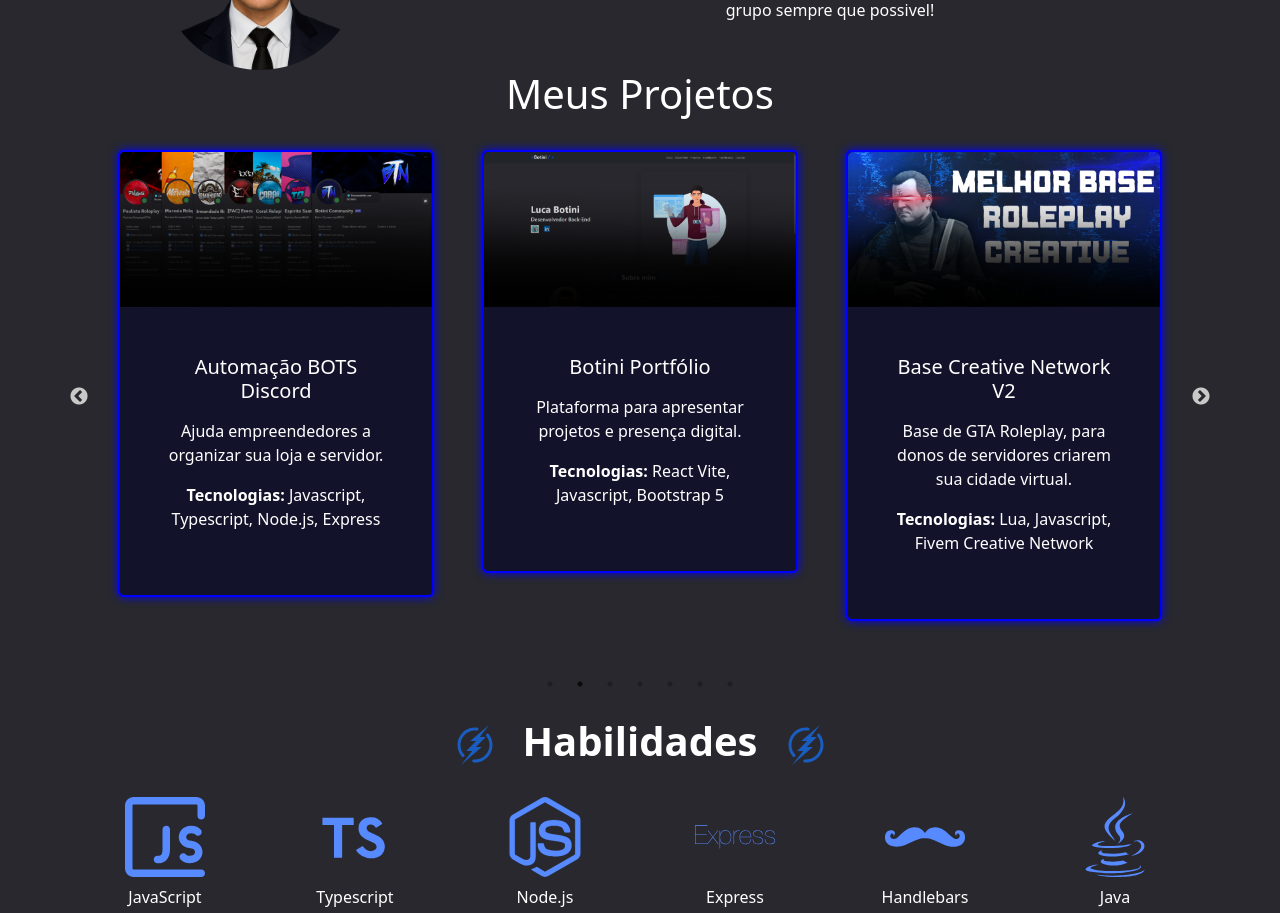
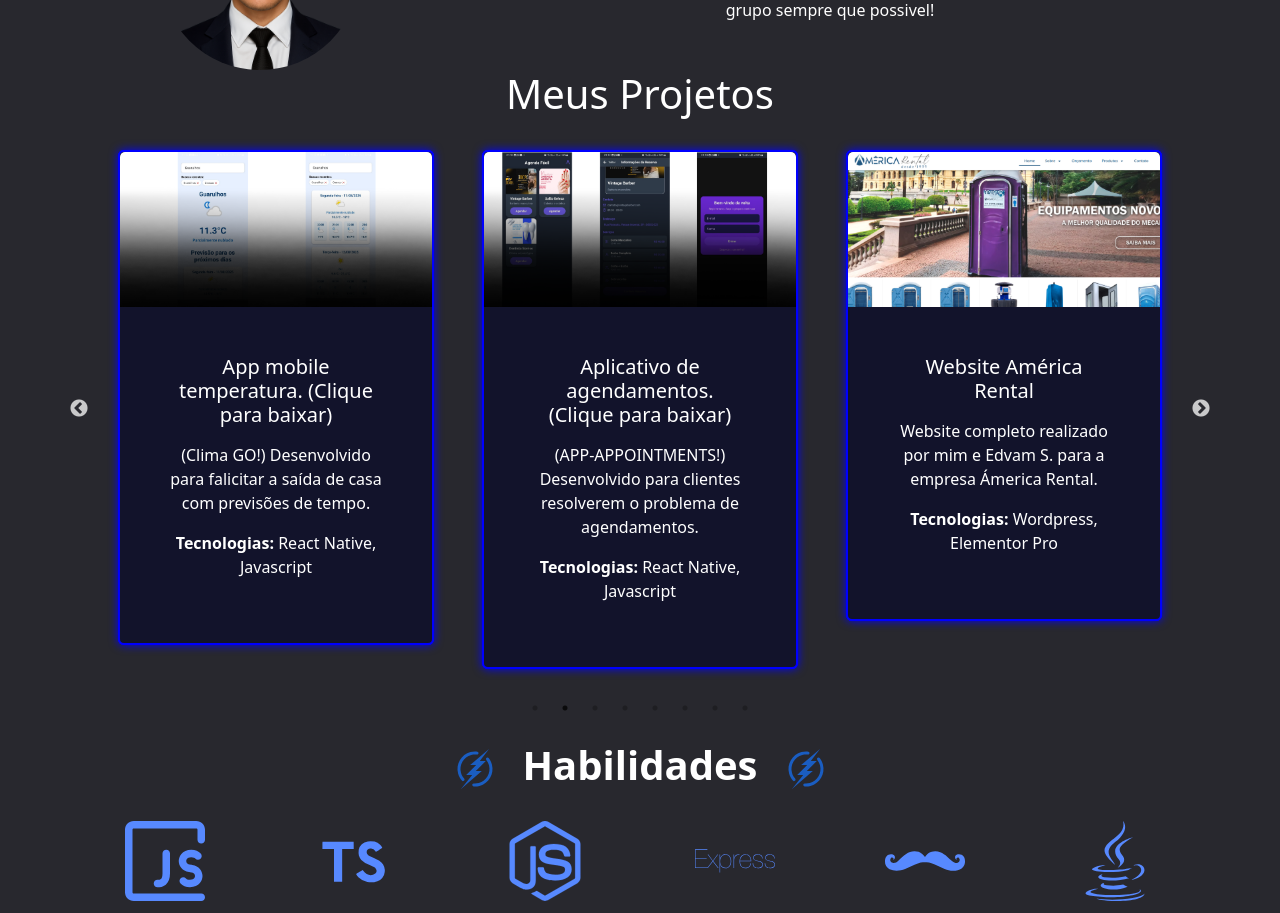
Before and after one commit to LucaBotini/portfolio-btn, a React (Vite) app: page / in a window 1280 px wide. Shown: the part 860-1773 px from the top of the page. Built offline with nearby package versions, Linux system fonts and the light colour scheme.

Commit message:
adicionando app-appointments

```diff
--- a/src/components/Projetos.jsx
+++ b/src/components/Projetos.jsx
@@ -27,6 +27,37 @@ function Projetos() {
 
   const projetos = [
     {
+      img: "btn-site.png",
+      titulo: "Website profissional de vendas.",
+      descricao: "Site completo com vendas e gerenciamento de clientes.",
+      tecnologias: "React Vite, NodeJS, Bootstrap 5, MySQL, Stripe",
+      link: "https://botinicommunity.squareweb.app",
+    },
+    {
+      img: "climago.png",
+      titulo: "App mobile temperatura. (Clique para baixar)",
+      descricao:
+        "(Clima GO!) Desenvolvido para falicitar a saída de casa com previsões de tempo.",
+      tecnologias: "React Native, Javascript",
+      link: "https://drive.google.com/file/d/1BIUQPyOHRgpojho8rhBJPzIbc3bXaeoz/view?usp=sharing",
+    },
+    {
+      img: "appappointments.png",
+      titulo: "Aplicativo de agendamentos. (Clique para baixar)",
+      descricao:
+        "(APP-APPOINTMENTS!) Desenvolvido para clientes resolverem o problema de agendamentos.",
+      tecnologias: "React Native, Javascript",
+      link: "https://drive.google.com/file/d/1qeAQOZ3GBrP28b4QvJKQIWUOQWfgd3TP/view?usp=sharing",
+    },
+    {
+      img: "ar.png",
+      titulo: "Website América Rental",
+      descricao:
+        "Website completo realizado por mim e Edvam S. para a empresa Ámerica Rental.",
+      tecnologias: "Wordpress, Elementor Pro",
+      link: "https://www.americarental.com.br",
+    },
+    {
       img: "login1.png",
       titulo: "Sistema Estética Automotiva",
       descricao: "Gerencia clientes por placa, nome e contato.",
@@ -54,29 +85,6 @@ function Projetos() {
         "Base de GTA Roleplay, para donos de servidores criarem sua cidade virtual.",
       tecnologias: "Lua, Javascript, Fivem Creative Network",
       link: "https://www.youtube.com/watch?v=ZI3xz5nCdig&t=101s",
-    },
-    {
-      img: "ar.png",
-      titulo: "Website América Rental",
-      descricao:
-        "Website completo realizado por mim e Edvam S. para a empresa Ámerica Rental.",
-      tecnologias: "Wordpress, Elementor Pro",
-      link: "https://www.americarental.com.br",
-    },
-    {
-      img: "btn-site.png",
-      titulo: "Website profissional de vendas.",
-      descricao: "Site completo com vendas e gerenciamento de clientes.",
-      tecnologias: "React Vite, NodeJS, Bootstrap 5, MySQL, Stripe",
-      link: "https://botinicommunity.squareweb.app",
-    },
-    {
-      img: "climago.png",
-      titulo: "App Mobile Temperatura. (Clique para baixar)",
-      descricao:
-        "(Clima GO!) Desenvolvido para falicitar a saída de casa com previsões de tempo.",
-      tecnologias: "React Native, Javascript",
-      link: "https://drive.google.com/file/d/1BIUQPyOHRgpojho8rhBJPzIbc3bXaeoz/view?usp=sharing",
     },
   ];
 
```
Also changed, not shown: public/appappointments.png (added).
